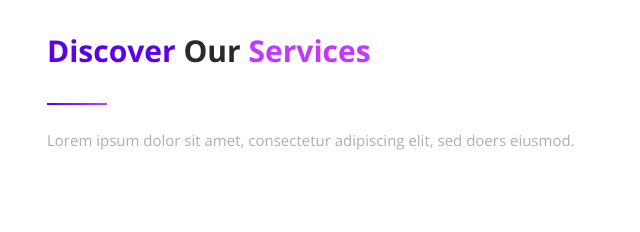
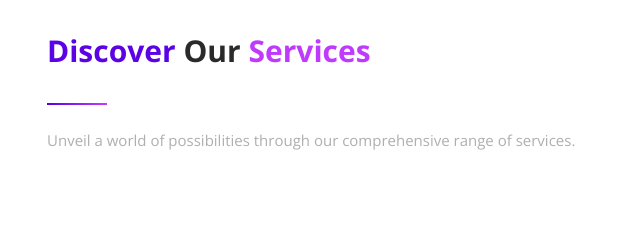
Before and after one commit to developer-kl58/eConnect, a plain HTML site: page index.html in a window 1280 px wide. Shown: the part 1940-2172 px from the top of the page, 35-675 px from the left. Drawn offline with nearby package versions, Linux system fonts and the light colour scheme.

Commit message:
services section description

```diff
--- a/index.html
+++ b/index.html
@@ -164,7 +164,7 @@ https://templatemo.com/tm-582-tale-seo-agency
           <div class="section-heading">
             <h2><em>Discover</em> our <span>Services</span></h2>
             <div class="line-dec"></div>
-            <p>Lorem ipsum dolor sit amet, consectetur adipiscing elit, sed doers eiusmod.</p>
+            <p>Unveil a world of possibilities through our comprehensive range of services.</p>
           </div>
         </div>
       </div>
```
